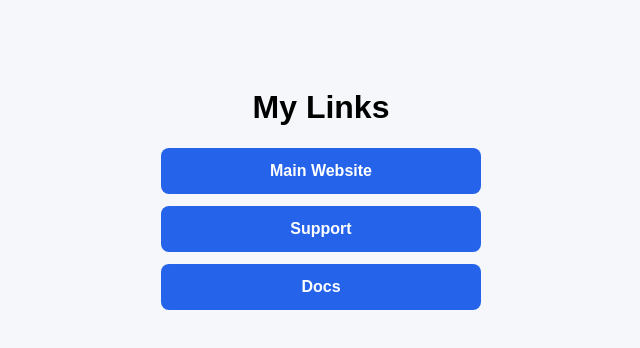
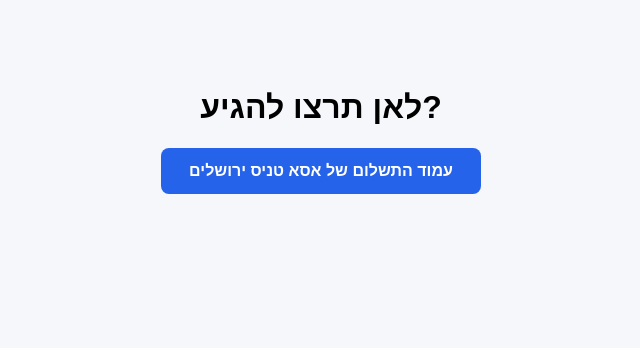
Before and after one commit to Aharoni-Apps/clearpass.github.io, a plain HTML site: page index.html in a window 1280 px wide. Shown: the whole page, without its empty margins (319-959 px from the left). Drawn offline with Linux system fonts and the light colour scheme.

Commit message:
Update index.html

```diff
--- a/index.html
+++ b/index.html
@@ -35,11 +35,9 @@
 </head>
 <body>
   <div class="container">
-    <h1>My Links</h1>
+    <h1>לאן תרצו להגיע?</h1>
 
-    <a class="button" href="https://example.com">Main Website</a>
-    <a class="button" href="https://example.com/support">Support</a>
-    <a class="button" href="https://example.com/docs">Docs</a>
+    <a class="button" href="asa_tennis/payment.html">עמוד התשלום של אסא טניס ירושלים</a>
 
   </div>
 </body>
```
